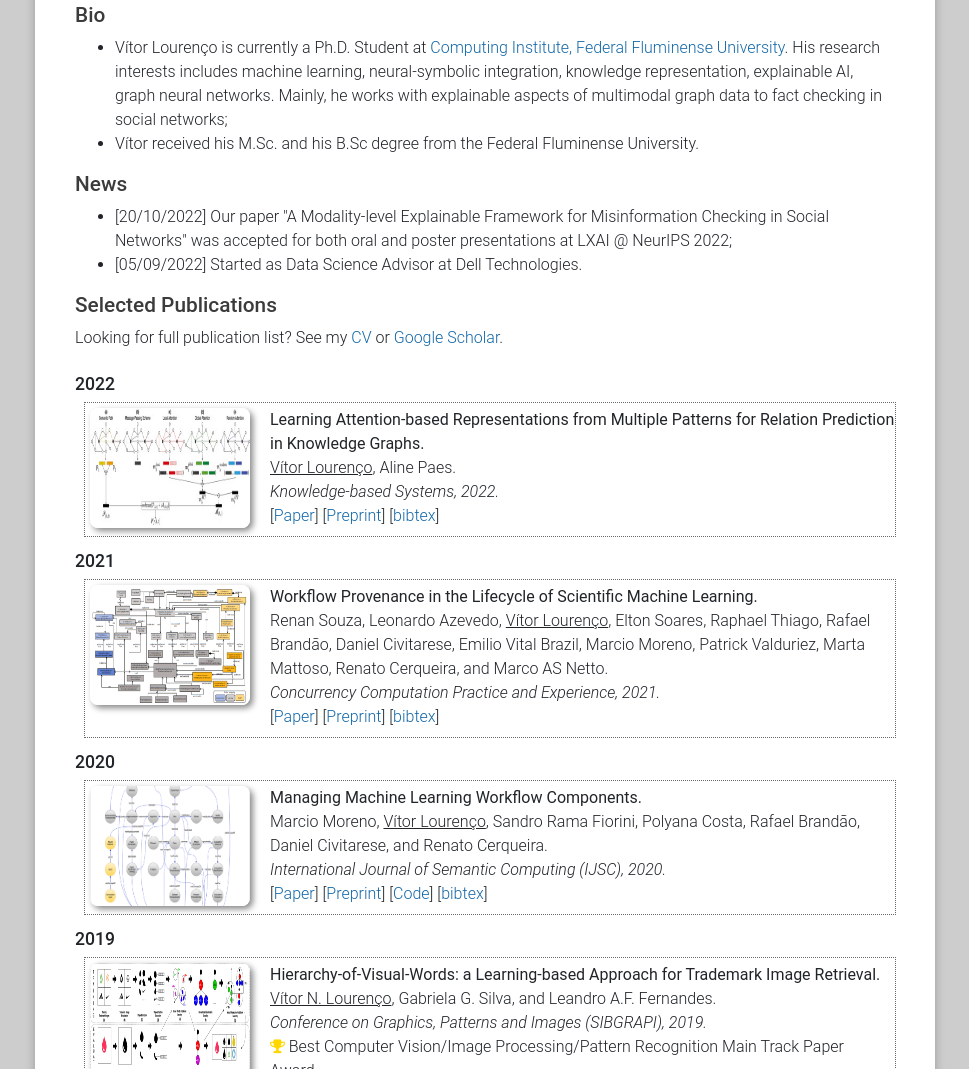
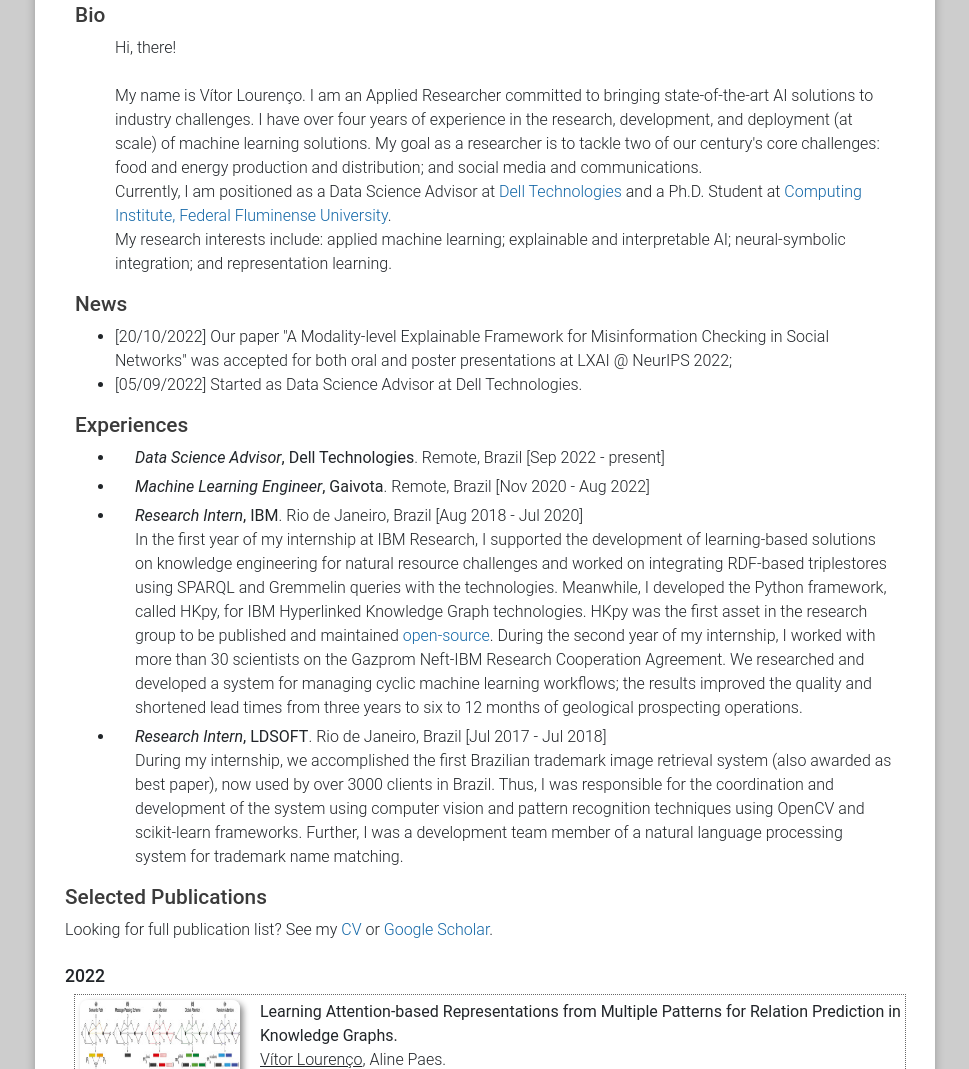
Before and after one commit to vitornl/vitornl.github.io, a plain HTML site: page index.html in a window 1280 px wide. Shown: the part 273-1342 px from the top of the page, without its empty margins (155-1124 px from the left). Drawn offline with nearby package versions, Linux system fonts and the light colour scheme; files whose address does not match are found by name.

Commit message:
update 2022-12 pt2

```diff
--- a/index.html
+++ b/index.html
@@ -88,12 +88,20 @@
 
             <h2>Bio</h2>
             <ul>
-                <li>Vítor Lourenço is currently a Ph.D. Student at <a href="https://www.ic.uff.br/">Computing Institute,
-                        Federal Fluminense University</a>. His research interests includes machine learning,
-                    neural-symbolic integration, knowledge representation, explainable AI, graph neural networks.
-                    Mainly, he works with explainable aspects of multimodal graph data to fact checking in social
-                    networks;</li>
-                <li>Vítor received his M.Sc. and his B.Sc degree from the Federal Fluminense University.</li>
+                Hi, there!<br /><br />
+                My name is Vítor Lourenço.
+                I am an Applied Researcher committed to bringing state-of-the-art AI solutions to industry challenges.
+                I have over four years of experience in the research, development, and deployment (at scale) of machine
+                learning solutions.
+                My goal as a researcher is to tackle two of our century's core challenges: food and energy production
+                and distribution; and social media and communications.<br />
+                Currently, I am positioned as a Data Science Advisor
+                at <a href="https://www.dell.com/">Dell Technologies</a> and a Ph.D. Student at <a
+                    href="https://www.ic.uff.br/">Computing Institute,
+                    Federal Fluminense University</a>.<br />
+
+                My research interests include: applied machine learning; explainable and interpretable AI;
+                neural-symbolic integration; and representation learning.
             </ul>
 
             <h2>News</h2>
@@ -102,6 +110,43 @@
                     Networks" was accepted for both oral and poster presentations at LXAI @ NeurIPS 2022;</li>
                 <li>[05/09/2022] Started as Data Science Advisor at Dell Technologies.</li>
             </ul>
+
+            <h2>Experiences</h2>
+            <ul><li>
+                <div class="media-body">
+                    <b><i>Data Science Advisor</i>, Dell Technologies</b>. Remote, Brazil [Sep 2022 - present]<br \>
+
+                <li>
+                <div class="media-body">
+                    <b><i>Machine Learning Engineer</i>, Gaivota</b>. Remote, Brazil [Nov 2020 - Aug 2022]<br \>
+
+                <li>
+                    <div class="media-body">
+                        <b><i>Research Intern</i>, IBM</b>. Rio de Janeiro, Brazil [Aug 2018 - Jul 2020]<br \>
+                        In the first year of my internship at IBM Research, I supported the development of
+                        learning-based solutions on knowledge engineering for natural resource challenges and worked on
+                        integrating RDF-based triplestores using SPARQL and Gremmelin queries with the technologies.
+                        Meanwhile, I developed the Python framework, called HKpy, for IBM Hyperlinked Knowledge Graph
+                        technologies. HKpy was the first asset in the research group to be published and maintained
+                        <a href="https://github.com/ibm-hyperknowledge/hkpy">open-source</a>. During the second year of my
+                        internship, I worked with more than 30 scientists on the Gazprom Neft-IBM Research Cooperation
+                        Agreement. We researched and developed a system for managing cyclic machine learning workflows;
+                        the results improved the quality and shortened lead times from three years to six to 12 months
+                        of geological prospecting operations.
+                </li>
+                <li>
+                    <div class="media-body">
+                        <b><i>Research Intern</i>, LDSOFT</b>. Rio de Janeiro, Brazil [Jul 2017 - Jul 2018]<br \>
+                        During my internship, we accomplished the first Brazilian trademark image retrieval system (also
+                        awarded as best paper), now used by over 3000 clients in Brazil. Thus, I was responsible for the
+                        coordination and development of the system using computer vision and pattern recognition
+                        techniques using OpenCV and scikit-learn frameworks. Further, I was a development team member of
+                        a natural language processing system for trademark name matching.
+                    </div>
+                </li>
+            </ul>
+
+        </div>
 
         <h2>Selected Publications</h2>
         <div>Looking for full publication list? See my <a href="files/vlourenco_CV.pdf">CV</a> or <a
@@ -113,7 +158,8 @@
         <div class="publication media">
             <img src="images/papers/2022-KBS.jpg" class="papericon">
             <div class="media-body">
-                    <b>Learning Attention-based Representations from Multiple Patterns for Relation Prediction in Knowledge Graphs.</b><br>
+                <b>Learning Attention-based Representations from Multiple Patterns for Relation Prediction in
+                    Knowledge Graphs.</b><br>
                 <u>Vítor Lourenço</u>, Aline Paes.<br>
                 <i>Knowledge-based Systems, 2022.</i><br>
                 [<a href="https://doi.org/10.1016/j.knosys.2022.109232">Paper</a>]
```
Lines whose indentation alone changed are shown as unchanged.
